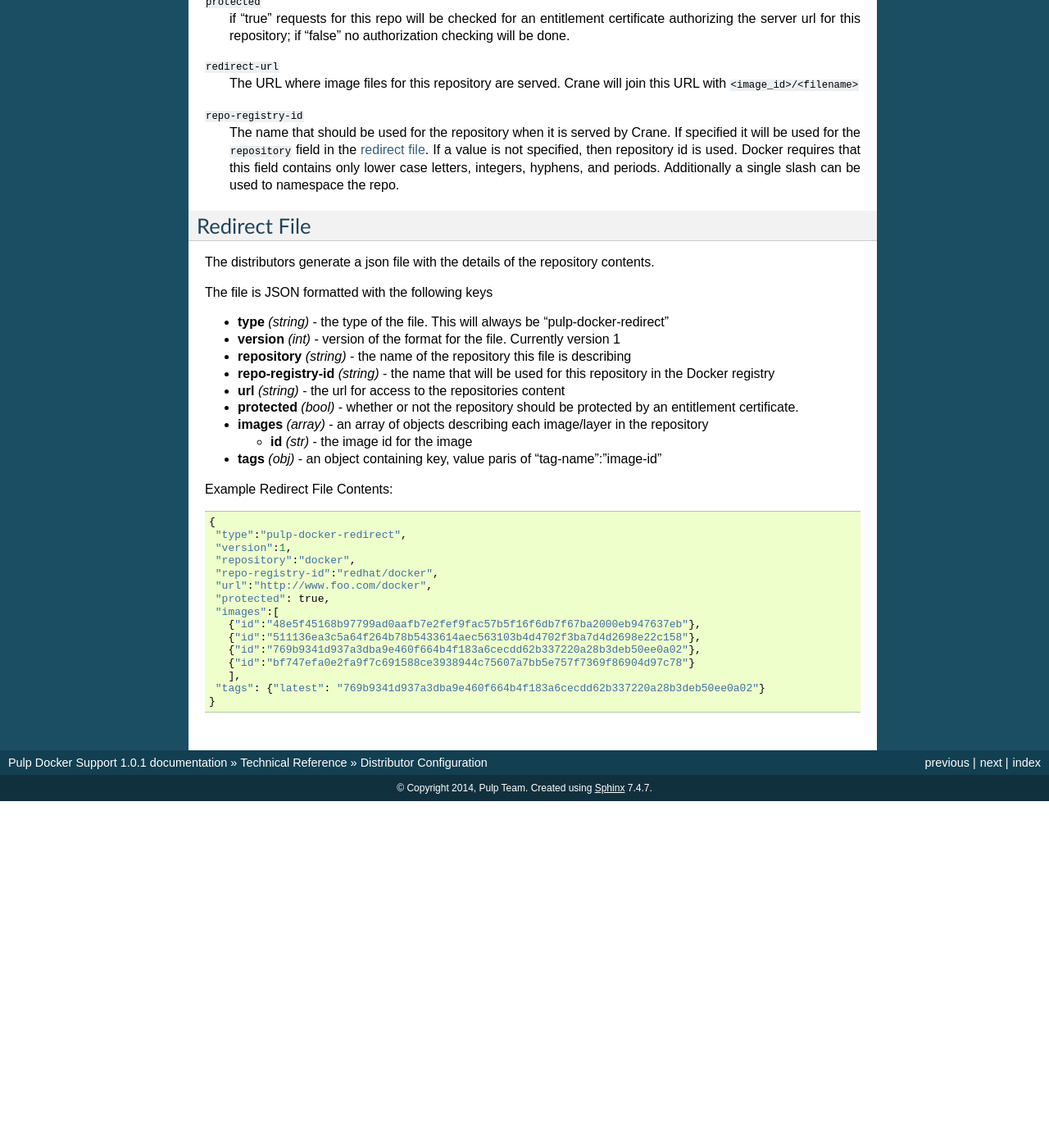
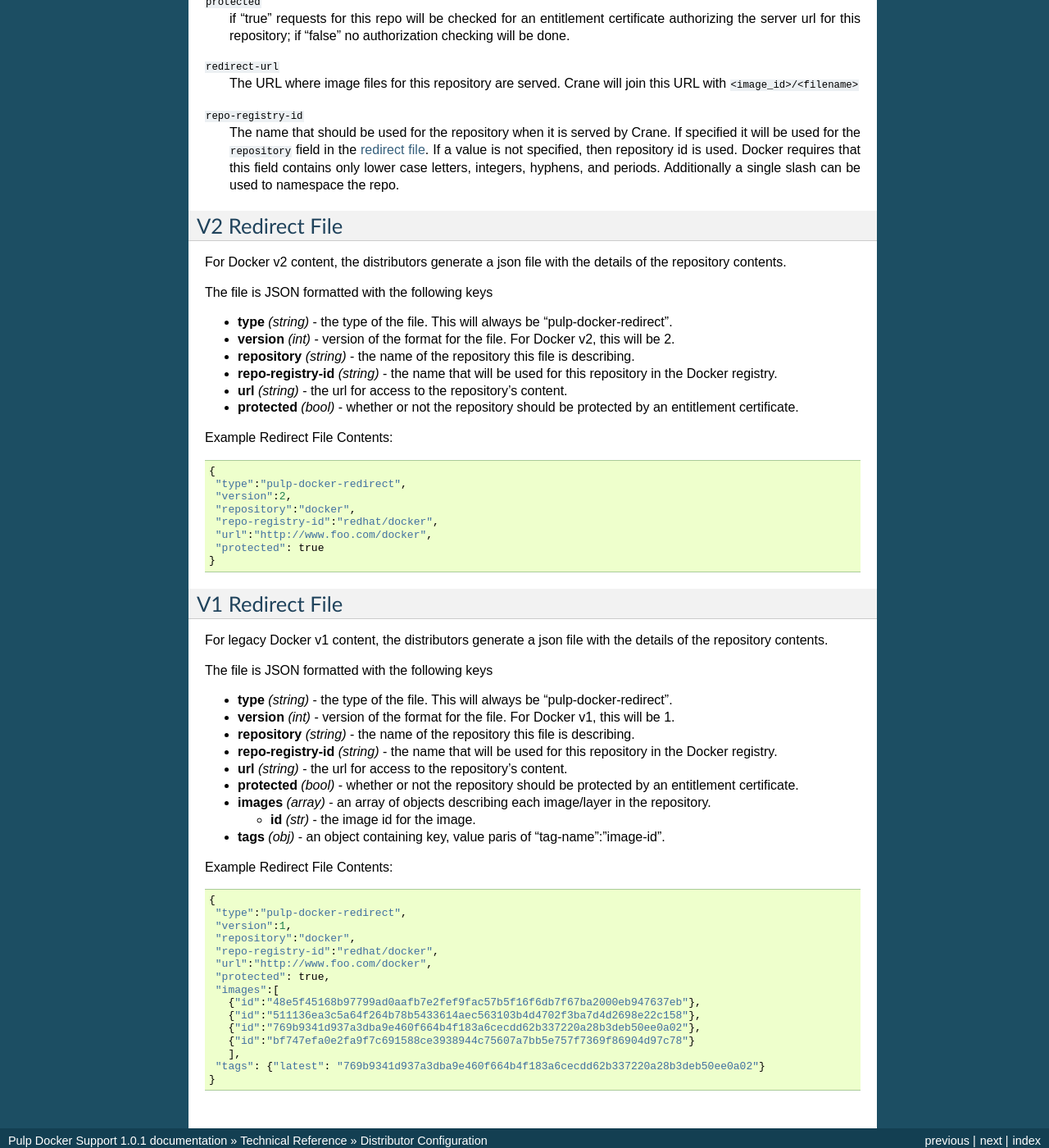
Before and after one commit to pulp/pulp_docker, a Sphinx documentation site: the page built from docs/tech-reference/distributor.rst, in a window 1280 px wide and 1400 px high, scrolled down 1278 px. Shown: the whole window at 82% size. Built offline with Sphinx 7.4.7, drawn with Linux system fonts in a browser that asks for light colours; before the commit the page ends 2255 px from its top, so only the background shows below that; some of the changed text lies outside the part shown.

Commit message:
Rework the "app" file for Docker v2.
This commit updates the format of the "app" file for published Docker v2
content to omit the images and tags that were included in the v1 format.

https://pulp.plan.io/issues/1049

re #1049

```diff
--- a/docs/tech-reference/distributor.rst
+++ b/docs/tech-reference/distributor.rst
@@ -85,26 +85,56 @@ Supported keys
 
 .. _redirect_file:
 
-Redirect File
--------------
+V2 Redirect File
+----------------
 
-The distributors generate a json file with the details of the repository contents.
+For Docker v2 content, the distributors generate a json file with the details of the repository
+contents.
 
 The file is JSON formatted with the following keys
 
-* **type** *(string)* - the type of the file. This will always be "pulp-docker-redirect"
-* **version** *(int)* - version of the format for the file. Currently version 1
-* **repository** *(string)* - the name of the repository this file is describing
+* **type** *(string)* - the type of the file. This will always be "pulp-docker-redirect".
+* **version** *(int)* - version of the format for the file. For Docker v2, this will be 2.
+* **repository** *(string)* - the name of the repository this file is describing.
 * **repo-registry-id** *(string)* - the name that will be used for this repository in the Docker
-  registry
-* **url** *(string)* - the url for access to the repositories content
+  registry.
+* **url** *(string)* - the url for access to the repository's content.
 * **protected** *(bool)* - whether or not the repository should be protected by an entitlement
   certificate.
-* **images** *(array)* - an array of objects describing each image/layer in the repository
 
-  * **id** *(str)* - the image id for the image
+Example Redirect File Contents::
 
-* **tags** *(obj)* - an object containing key, value paris of "tag-name":"image-id"
+ {
+  "type":"pulp-docker-redirect",
+  "version":2,
+  "repository":"docker",
+  "repo-registry-id":"redhat/docker",
+  "url":"http://www.foo.com/docker",
+  "protected": true
+ }
+
+
+V1 Redirect File
+----------------
+
+For legacy Docker v1 content, the distributors generate a json file with the details of the
+repository contents.
+
+The file is JSON formatted with the following keys
+
+* **type** *(string)* - the type of the file. This will always be "pulp-docker-redirect".
+* **version** *(int)* - version of the format for the file. For Docker v1, this will be 1.
+* **repository** *(string)* - the name of the repository this file is describing.
+* **repo-registry-id** *(string)* - the name that will be used for this repository in the Docker
+  registry.
+* **url** *(string)* - the url for access to the repository's content.
+* **protected** *(bool)* - whether or not the repository should be protected by an entitlement
+  certificate.
+* **images** *(array)* - an array of objects describing each image/layer in the repository.
+
+  * **id** *(str)* - the image id for the image.
+
+* **tags** *(obj)* - an object containing key, value paris of "tag-name":"image-id".
 
 Example Redirect File Contents::
 
```
Also changed, not shown: 3 other files.
